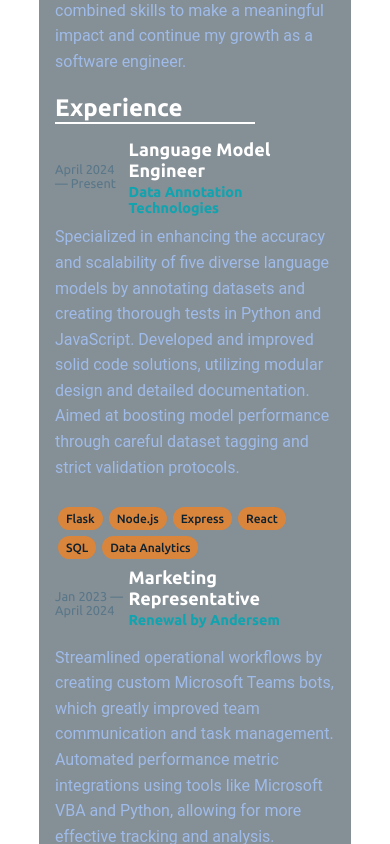
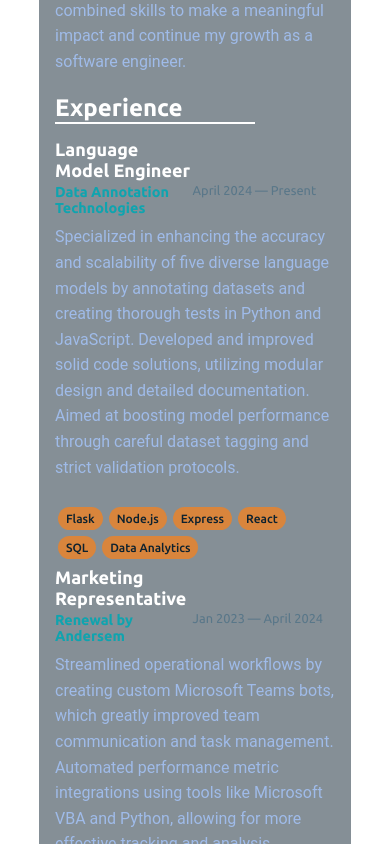
Before and after one commit to john-tettis/portfolio-updated, a React (Create React App) app: page / in a window 390 px wide. Shown: the part 1280-2124 px from the top of the page. Built offline with nearby package versions, Linux system fonts and the light colour scheme.

Commit message:
added breakpoint styles

```diff
--- a/src/styles/Card.css
+++ b/src/styles/Card.css
@@ -97,6 +97,13 @@
     .card-row-bottom{
        flex-direction:column-reverse;
     }
+    .card-row-top{
+        flex-direction:row-reverse;
+        align-items:end;
+     }
+    .card-column-right{
+        flex:1
+    }
     .card-skills{
         margin-top:.5rem;
     }
```
